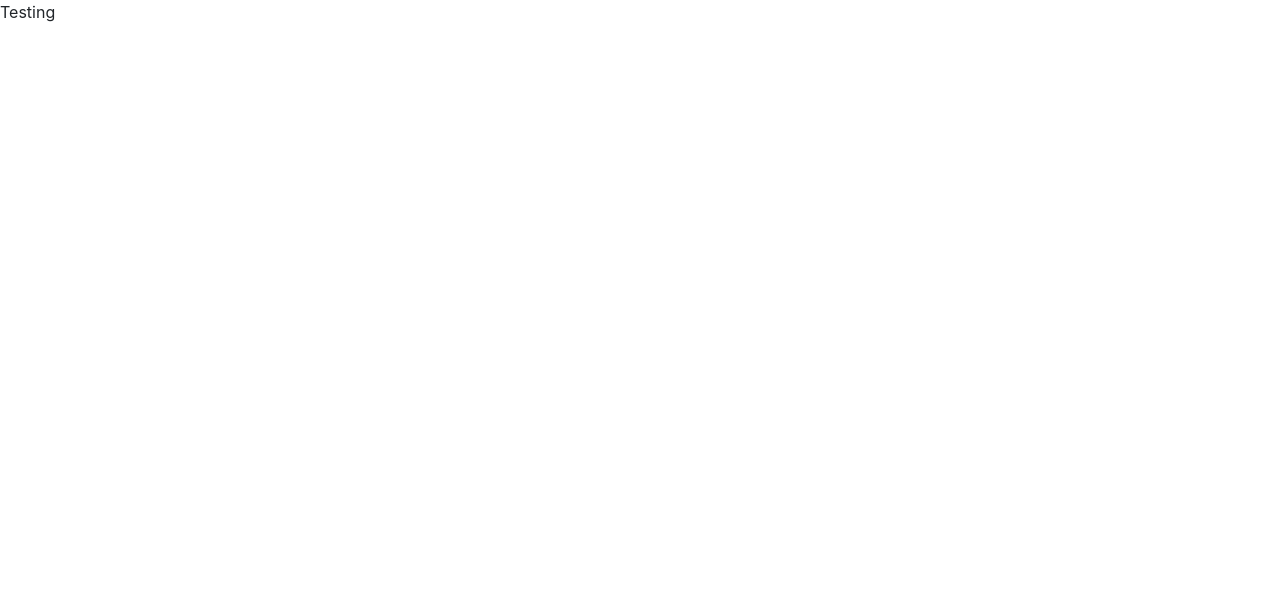
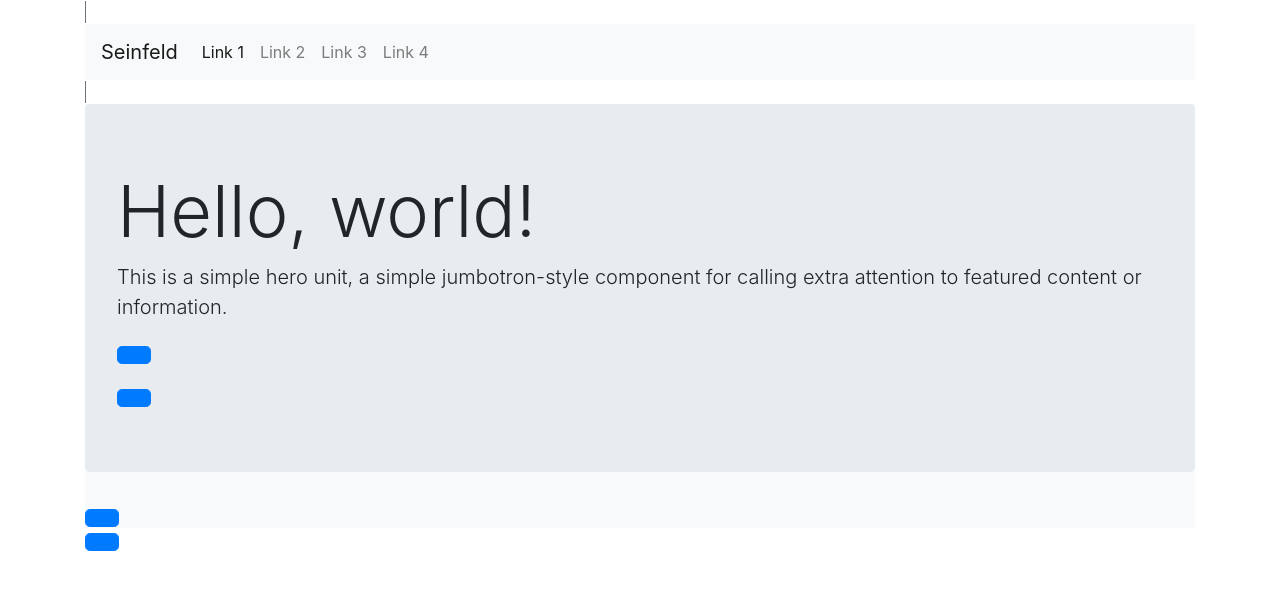
Before and after one commit to sharonromero/bootstrap-challenge, a plain HTML site: page index.html in a window 1280 px wide. Drawn offline with nearby package versions, Linux system fonts and the light colour scheme.

Commit message:
Added jumbotron

```diff
--- a/index.html
+++ b/index.html
@@ -3,14 +3,53 @@
 	<head>
 		<meta charset="UTF-8">
 		<meta name="viewport" content="width=device-width, initial-scale=1, shrink-to-fit=no">
-		<link rel="stylesheet" href="bootstrap-4.1.3-dist/css/bootstrap.min.css">
+		<link rel="stylesheet" href="https://stackpath.bootstrapcdn.com/bootstrap/4.1.3/css/bootstrap.min.css" integrity="sha384-MCw98/SFnGE8fJT3GXwEOngsV7Zt27NXFoaoApmYm81iuXoPkFOJwJ8ERdknLPMO" crossorigin="anonymous">
 		<title>Bootstrap Challenge</title>
 	</head>
 	<body>
-		<p>Testing</p>
+		<div class="container">
+		<span class="border border-secondary">
+			<nav class="navbar navbar-expand-lg navbar-light bg-light">
+		</span>
+				<button class="navbar-toggler navbar-toggler-right" type="button" data-toggle="collapse" data-target="#navbarTogglerDemo02" aria-controls="navbarTogglerDemo02" aria-expanded="false" aria-label="Toggle navigation">
+				<span class="navbar-toggler-icon"></span>
+				</button>
+				<a class="navbar-brand" href="#!">Seinfeld</a>
+				<div class="collapse navbar-collapse" id="navbarTogglerDemo02">
+					<ul class="navbar-nav mr-auto mt-2 mt-md-0">
+						<li class="nav-item active">
+							<a class="nav-link" href="#!">Link 1 <span class="sr-only">(current)</span></a>
+						</li>
+						<li class="nav-item">
+							<a class="nav-link" href="#!">Link 2</a>
+						</li>
+						<li class="nav-item">
+							<a class="nav-link" href="#!">Link 3</a>
+						</li>
+						<li class="nav-item">
+							<a class="nav-link" href="#!">Link 4</a>
+						</li>
+					</ul>
+				</div>
+			</nav>
+		</div>
 
-	<script src="bootstrap-4.1.3-dist/js/jquery-3.3.1.js"></script>
-	<script src="bootstrap-4.1.3-dist/js/popper.min.js"></script>
-	<script src="bootstrap-4.1.3-dist/js/bootstrap.min.js"></script>
+		<div class="container">
+			<div class="bg-light">
+				<div class="jumbotron">
+				<h1 class="display-3">Hello, world!</h1>
+					<p class="lead">This is a simple hero unit, a simple jumbotron-style component for calling extra attention to featured content or information.</p>
+					<p class="lead">
+						<a class="btn btn-primary btn-lg" href="#!" role="button"Learn more</a>
+					</p>
+				</div>
+		</div>
+
+
+
+
+	<script src="https://code.jquery.com/jquery-3.3.1.slim.min.js" integrity="sha384-q8i/X+965DzO0rT7abK41JStQIAqVgRVzpbzo5smXKp4YfRvH+8abtTE1Pi6jizo" crossorigin="anonymous"></script>
+	<script src="https://cdnjs.cloudflare.com/ajax/libs/popper.js/1.14.3/umd/popper.min.js" integrity="sha384-ZMP7rVo3mIykV+2+9J3UJ46jBk0WLaUAdn689aCwoqbBJiSnjAK/l8WvCWPIPm49" crossorigin="anonymous"></script>
+	<script src="https://stackpath.bootstrapcdn.com/bootstrap/4.1.3/js/bootstrap.min.js" integrity="sha384-ChfqqxuZUCnJSK3+MXmPNIyE6ZbWh2IMqE241rYiqJxyMiZ6OW/JmZQ5stwEULTy" crossorigin="anonymous"></script>
 	</body>
 </html>
```
